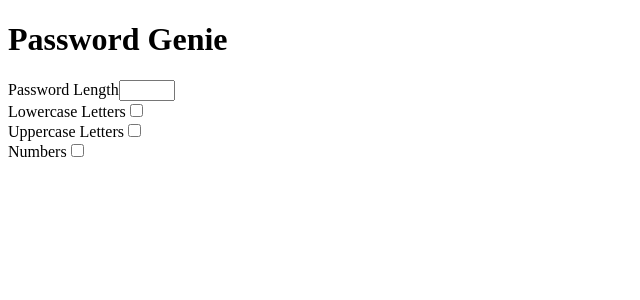
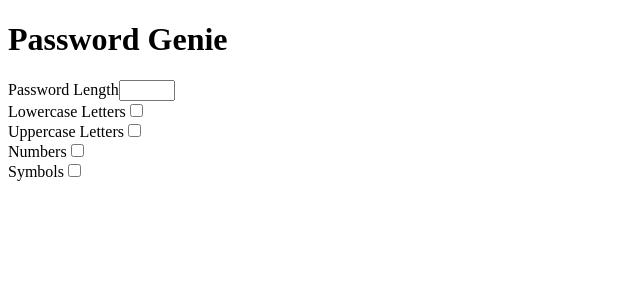
Before and after one commit to Nimira43/Aletheia, a React (Vite) app: page / in a window 1280 px wide. Shown: the top 300 px of the page, without its empty margins (0-640 px from the left). Built offline with nearby package versions, Linux system fonts and the light colour scheme.

Commit message:
Symbols checkbox

```diff
--- a/src/App.jsx
+++ b/src/App.jsx
@@ -40,6 +40,14 @@ export default function App() {
               id='numbers'
             />
           </article>
+          <article>
+            <label htmlFor='symbols'>Symbols</label>
+            <input
+              type='checkbox'
+              name='symbols'
+              id='symbols'
+            />
+          </article>
         </form>
       </div>
     </div>
```
